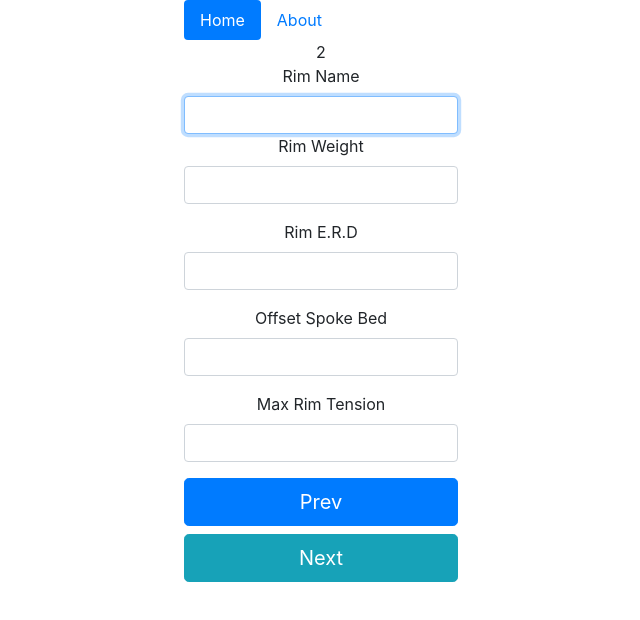
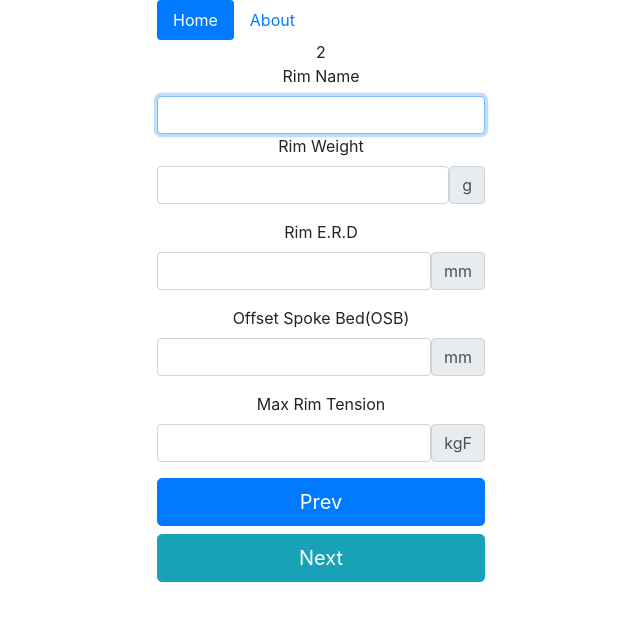
Before and after one commit to kimchirice/32spoke, a React (Create React App) app: page / in a window 1280 px wide. Both pictures are taken after a click on the button "Next". Shown: the top 620 px of the page, without its empty margins (159-799 px from the left). Built offline with nearby package versions, Linux system fonts and the light colour scheme.

Commit message:
[Mod] adding input field unit to Rim.js, [Rev] field unit from label

```diff
--- a/src/Components/Rim.js
+++ b/src/Components/Rim.js
@@ -18,45 +18,65 @@ const Rim = ({handleChange, rim})=> {
 
     <div className="form-group ">
       <label className="form-label" htmlFor="rimWeight">Rim Weight</label>
-      <input
+      <div className="d-flex">
+        <input
           className="form-control"
           type='text'
           id='rimWeight'
           name='rimWeight'
           value={rim.rimWeight}
-          onChange={handleChange}          />
+          onChange={handleChange}/>
+          <div className="form-group-append">
+            <span className="input-group-text">g</span>
+          </div>
+        </div>
     </div>
 
       <div className="form-group ">
         <label className="form-label" htmlFor="rimERD">Rim E.R.D</label>
-        <input
+        <div className="d-flex">
+          <input
             className="form-control"
             type='text'
             id='rimERD'
             name='rimERD'
             value={rim.rimERD}
-            onChange={handleChange}          />
+            onChange={handleChange} />
+          <div className="form-group-append">
+            <span className="input-group-text">mm</span>
+          </div>
+        </div>
       </div>
 
       <div className="form-group ">
-        <label className="form-label" htmlFor="offsetSpokeBed">Offset Spoke Bed</label>
-        <input
+        <label className="form-label" htmlFor="offsetSpokeBed">Offset Spoke Bed(OSB)</label>
+        <div className="d-flex">
+          <input
             className="form-control"
             type='text'
             id='offsetSpokeBed'
             name='offsetSpokeBed'
             value={rim.offsetSpokeBed}
             onChange={handleChange}          />
+          <div className="form-group-append">
+            <span className="input-group-text">mm</span>
+          </div>
+        </div>
       </div>
       <div className="form-group ">
         <label className="form-label" htmlFor="maxRimTension">Max Rim Tension</label>
-        <input
+        <div className="d-flex">
+          <input
             className="form-control"
             type='text'
             id='maxRimTension'
             name='maxRimTension'
             value={rim.maxRimTension}
             onChange={handleChange}          />
+          <div className="form-group-append">
+            <span className="input-group-text">kgF</span>
+          </div>
+        </div>
       </div>
     </>
   )
```
